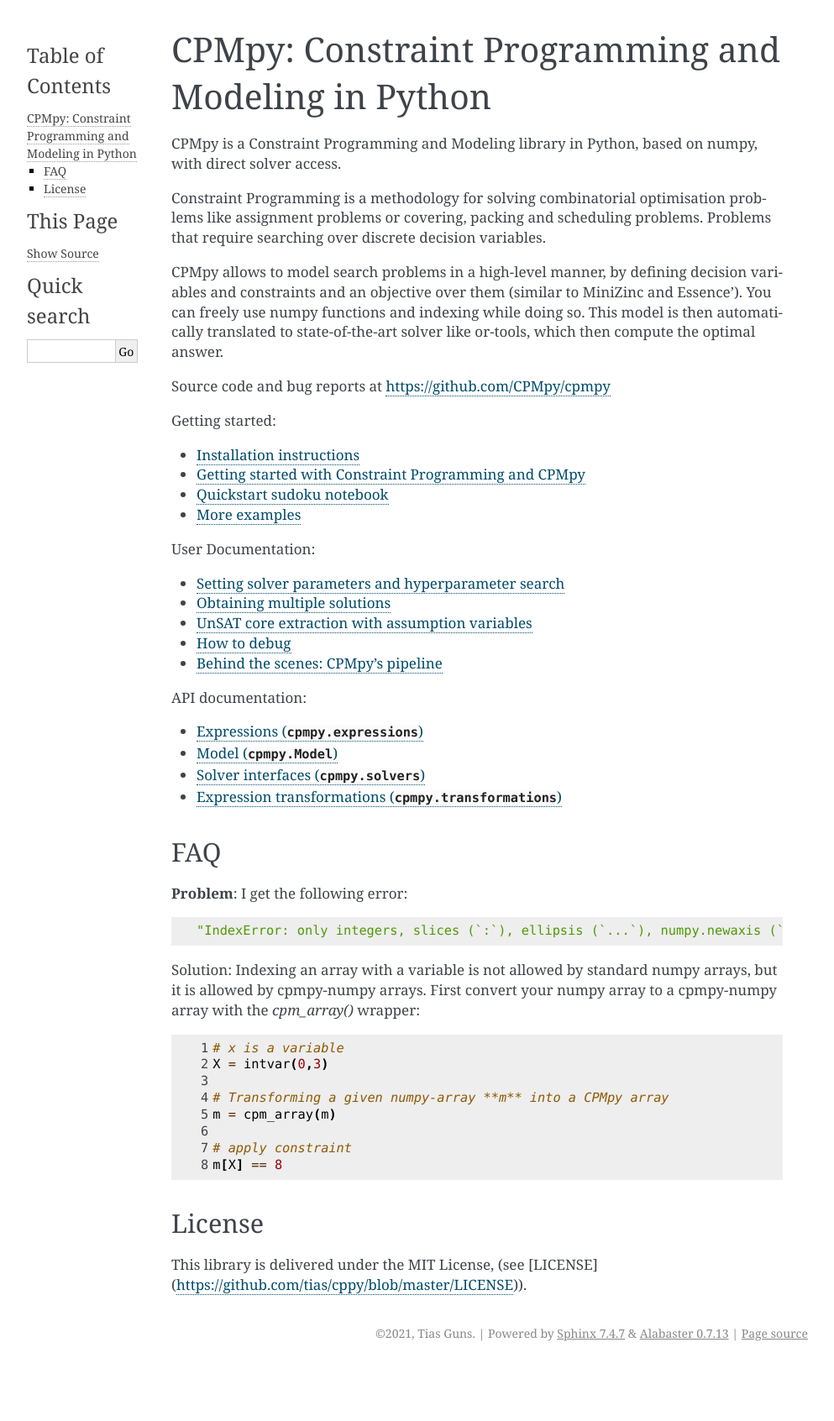
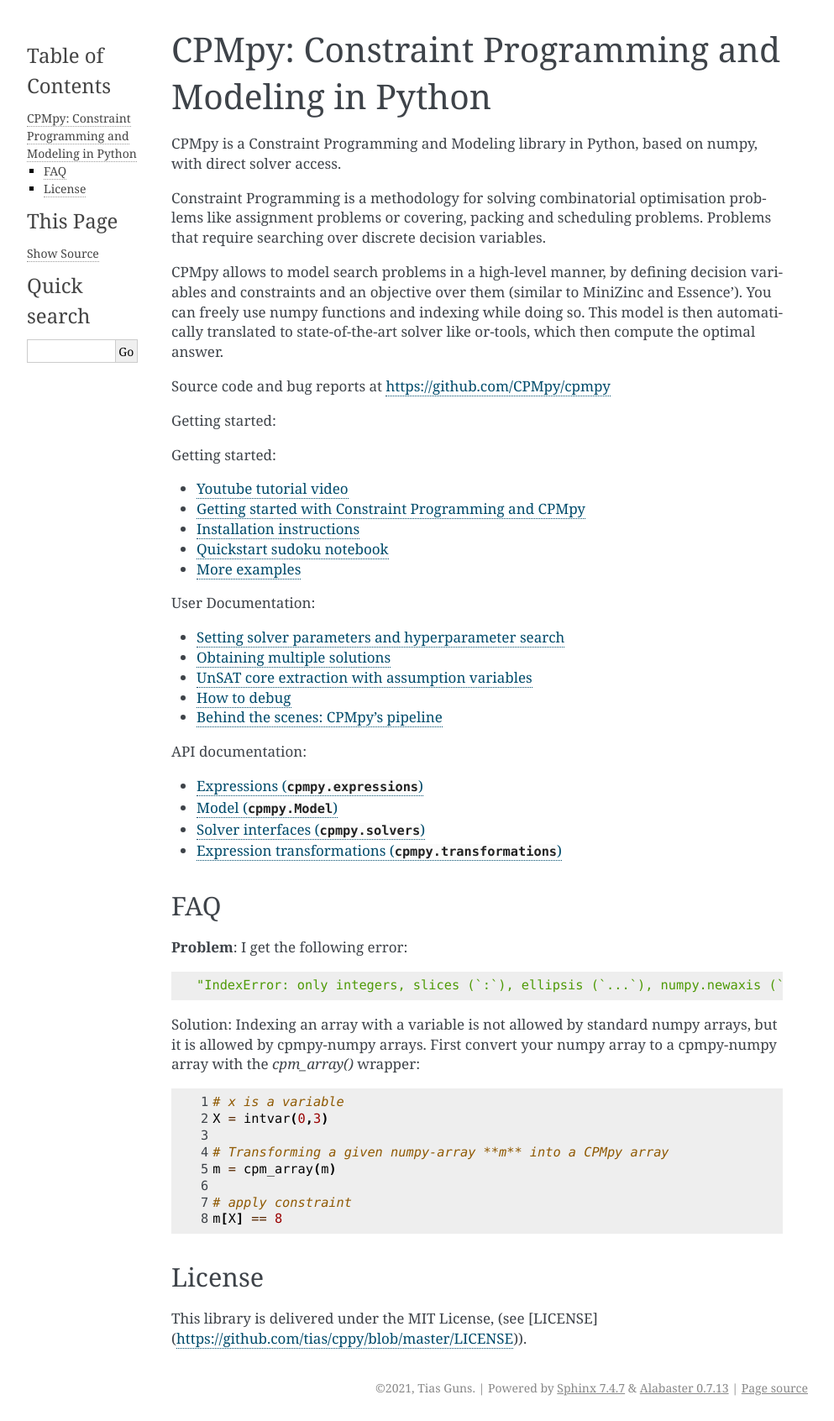
Before and after one commit to CPMpy/cpmpy, a Sphinx documentation site: the page built from docs/index.rst, in a window 1280 px wide. Shown: the whole page at 84% size, without its empty margins (148-1141 px from the left). Built offline with Sphinx 7.4.7, drawn with Linux system fonts in a browser that asks for light colours; before the commit the page ends 1627 px from its top, so only the background shows below that.

Commit message:
Doc updates
- add links to tutorial video
- refs to binder (fixes #81)
- small rework of landing page README

```diff
--- a/docs/index.rst
+++ b/docs/index.rst
@@ -9,12 +9,15 @@
 
 Source code and bug reports at https://github.com/CPMpy/cpmpy
 
+Getting started:
+
 .. toctree::
    :maxdepth: 1
    :caption: Getting started:
 
+   Youtube tutorial video <https://www.youtube.com/watch?v=A4mmmDAdusQ>
+   beginner_tutorial
    installation_instructions
-   beginner_tutorial
    Quickstart sudoku notebook <https://github.com/CPMpy/cpmpy/blob/master/examples/quickstart_sudoku.ipynb>
    More examples <https://github.com/CPMpy/cpmpy/blob/master/examples/>
 
```
Also changed, not shown: README.md (+7 -2 lines), examples/tutorial/README.md.
